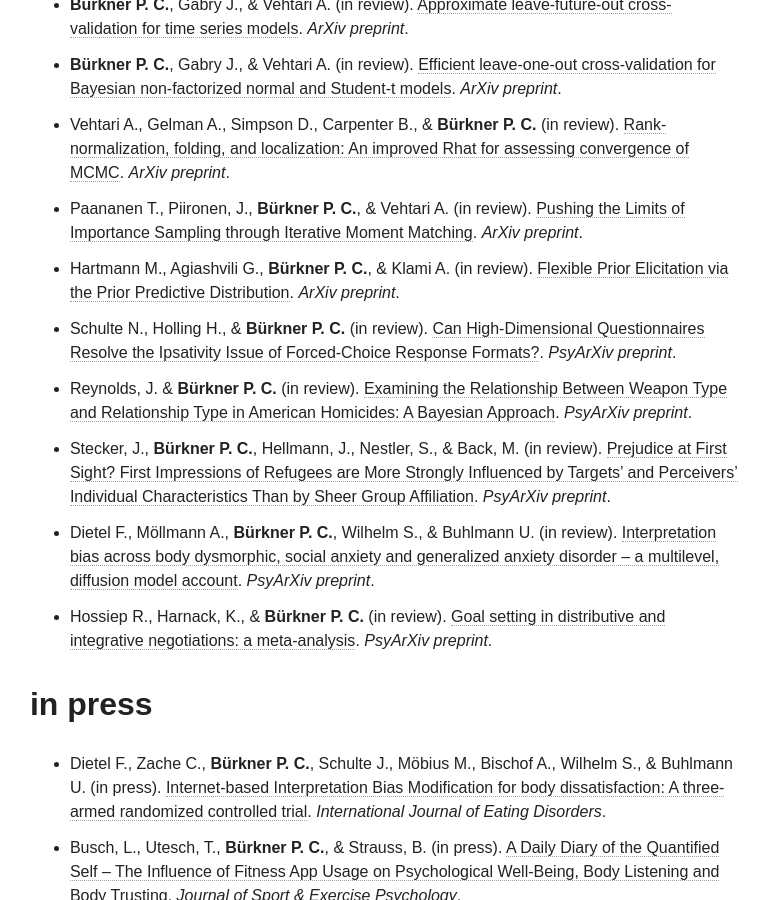
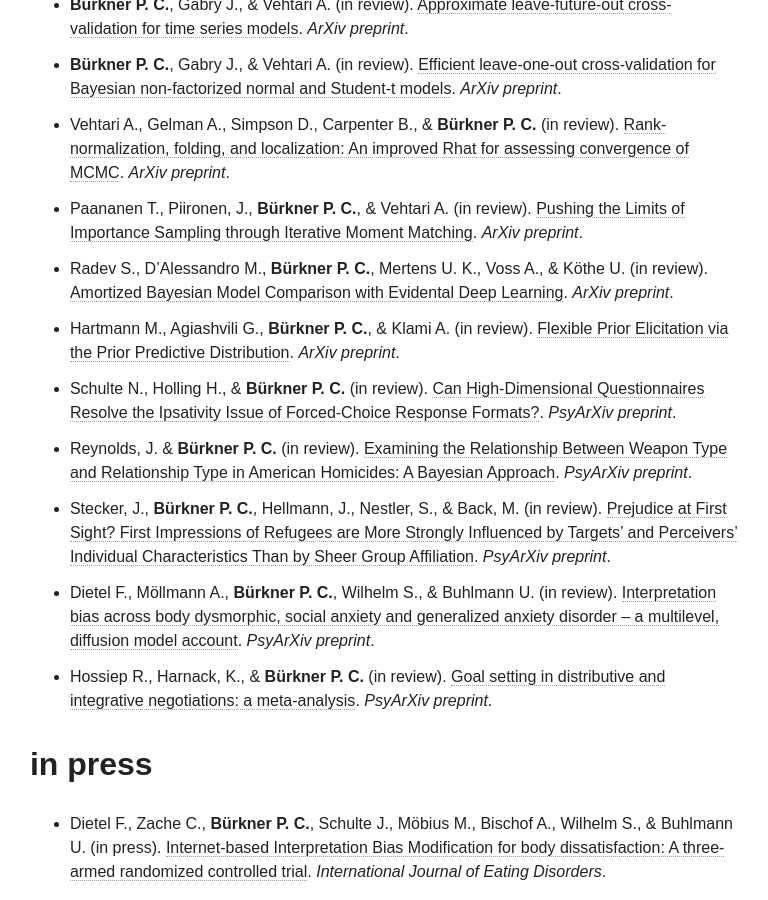
Before and after one commit to paul-buerkner/paul-buerkner.github.io, a Jekyll site: the page built from publications/index.md, in a window 1280 px wide and 900 px high, scrolled down 737 px. Shown: the whole window, without its empty margins (256-1024 px from the left). Built offline with Jekyll 4.4.1, drawn with Linux system fonts in a browser that asks for light colours; nearby versions of some CDN libraries.

Commit message:
add new preprint

```diff
--- a/publications/index.md
+++ b/publications/index.md
@@ -11,6 +11,7 @@
 * **Bürkner P. C.**, Gabry J., & Vehtari A. (in review). [Efficient leave-one-out cross-validation for Bayesian non-factorized normal and Student-t models](http://arxiv.org/abs/1810.10559). *ArXiv preprint*.
 * Vehtari A., Gelman A., Simpson D., Carpenter B., & **Bürkner P. C.** (in review). [Rank-normalization, folding, and localization: An improved Rhat for assessing convergence of MCMC](https://arxiv.org/abs/1903.08008). *ArXiv preprint*.
 * Paananen T., Piironen, J., **Bürkner P. C.**, & Vehtari A. (in review). [Pushing the Limits of Importance Sampling through Iterative Moment Matching](http://arxiv.org/abs/1906.08850). *ArXiv preprint*.
+* Radev S., D’Alessandro M., **Bürkner P. C.**, Mertens U. K., Voss A., & Köthe U. (in review). [Amortized Bayesian Model Comparison with Evidental Deep Learning](https://arxiv.org/abs/2004.10629). *ArXiv preprint*.
 * Hartmann M., Agiashvili G., **Bürkner P. C.**, &  Klami A. (in review). [Flexible Prior Elicitation via the Prior Predictive Distribution](https://arxiv.org/abs/2002.09868). *ArXiv preprint*.
 * Schulte N., Holling H., & **Bürkner P. C.** (in review). [Can High-Dimensional Questionnaires Resolve the Ipsativity Issue of Forced-Choice Response Formats?](https://psyarxiv.com/43uq8/). *PsyArXiv preprint*.
 * Reynolds, J. & **Bürkner P. C.** (in review). [Examining the Relationship Between Weapon Type and Relationship Type in American Homicides: A Bayesian Approach](https://psyarxiv.com/tf7je/). *PsyArXiv preprint*.
```
